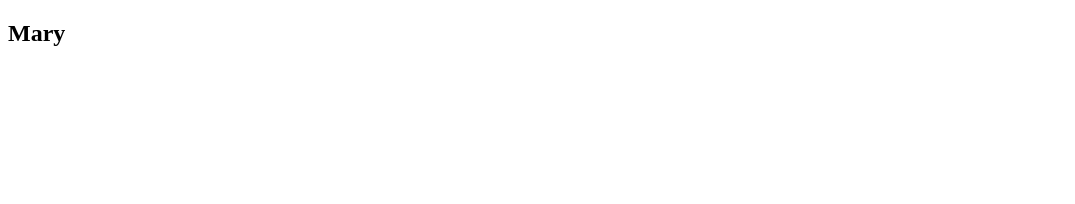
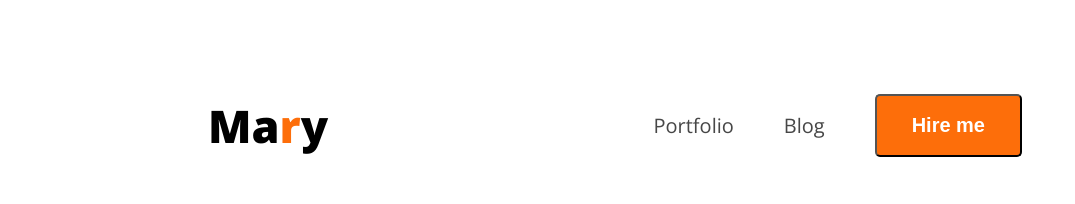
Before and after one commit to Rakibul-islam-gif/Frist-portfolio-web, a plain HTML site: page index.html in a window 1280 px wide. Shown: the whole page, without its empty margins (0-1075 px from the left). Drawn offline with nearby package versions, Linux system fonts and the light colour scheme.

Commit message:
1st add html

```diff
--- a/index.html
+++ b/index.html
@@ -4,11 +4,20 @@
     <meta charset="UTF-8">
     <meta name="viewport" content="width=device-width, initial-scale=1.0">
     <title>Frist portfolio website</title>
+    <link rel="preconnect" href="https://fonts.googleapis.com">
+<link rel="preconnect" href="https://fonts.gstatic.com" crossorigin>
+<link href="https://fonts.googleapis.com/css2?family=Open+Sans:ital,wght@0,300..800;1,300..800&display=swap" rel="stylesheet">
+    <link rel="stylesheet" href="./styles/portfolio.css" class="css">
 </head>
-<body>
+<body class="open-sans-normal">
     <header>
         <nav>
-            <h1>Mary</h1>
+            <h3 class="nav-title">Ma<span class="text-primary">r</span>y</h3>
+            <ul>
+                <li><a class="dark-2" href="">Portfolio</a></li>
+                <li><a class="dark-2" href="">Blog</a></li>
+                <li><a href=""><button class="btn-primary">Hire me</button></a></li>
+            </ul>
         </nav>
     </header>
     <main></main>
--- /dev/null
+++ b/styles/portfolio.css
@@ -0,0 +1,56 @@
+
+.open-sans-normal {
+  font-family: "Open Sans", sans-serif;
+  font-optical-sizing: auto;
+
+  font-style: normal;
+  font-variation-settings:
+    "wdth" 100;
+}
+/* sheare stye */
+.text-primary{
+
+    color:#FD6E0A;
+}
+.dark-2{
+
+    color:#474747;
+}
+.btn-primary{
+
+    background-color:#FD6E0A;
+    color:white;
+    font-size:20px;
+    font-weight:bold;
+    padding:18px 35px;
+    border-radius:5px;
+}
+/* Nav styles */
+nav{
+
+    display:flex;
+    align-items:center;
+    justify-content:space-between;
+    margin:50px 200px;
+}
+.nav-title{
+
+    font-weight:800;
+    font-size:45px;
+}
+nav ul{
+
+    display:flex;
+    align-items:center;
+}
+nav ul li {
+
+    list-style:none;
+    margin-right:50px;
+
+}
+nav ul li a{
+
+    text-decoration:none;
+    font-size:20px;
+}
```
